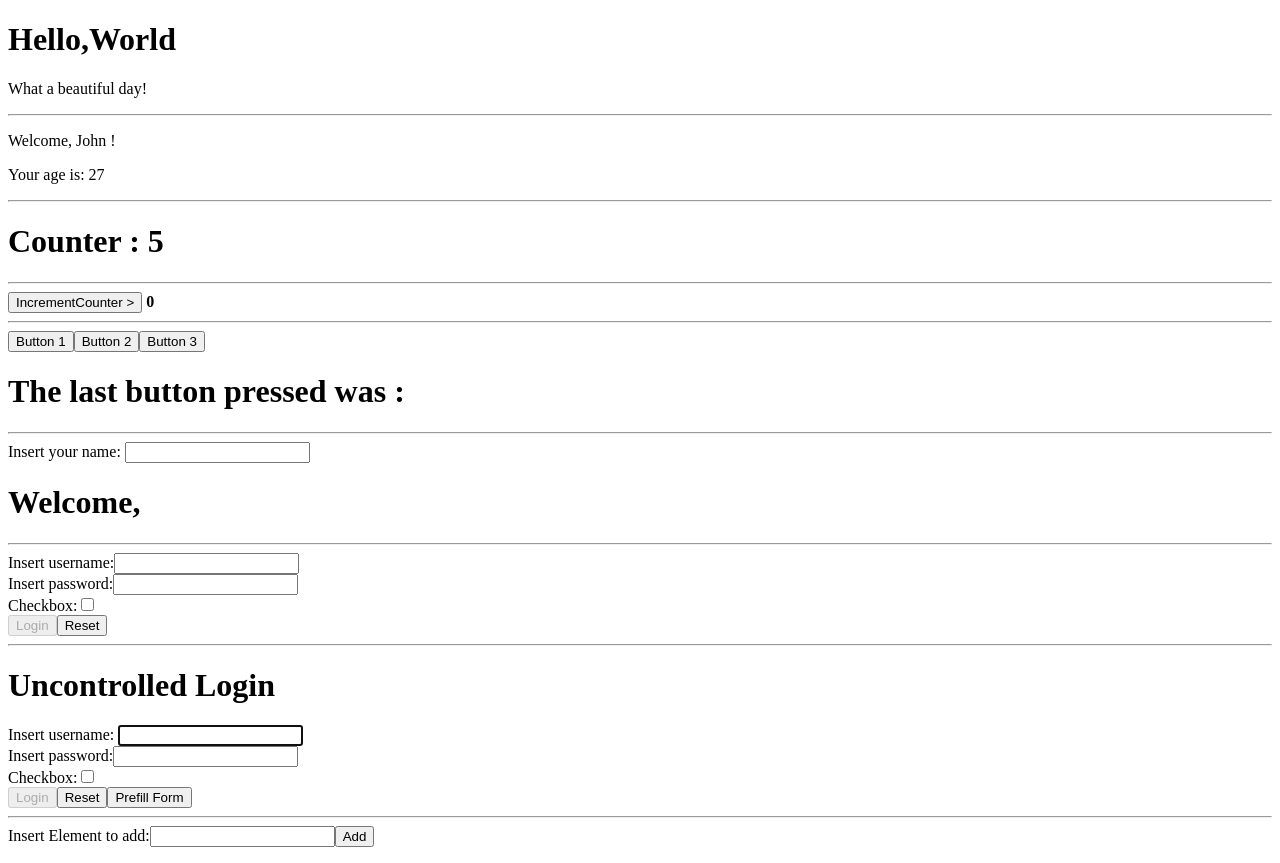
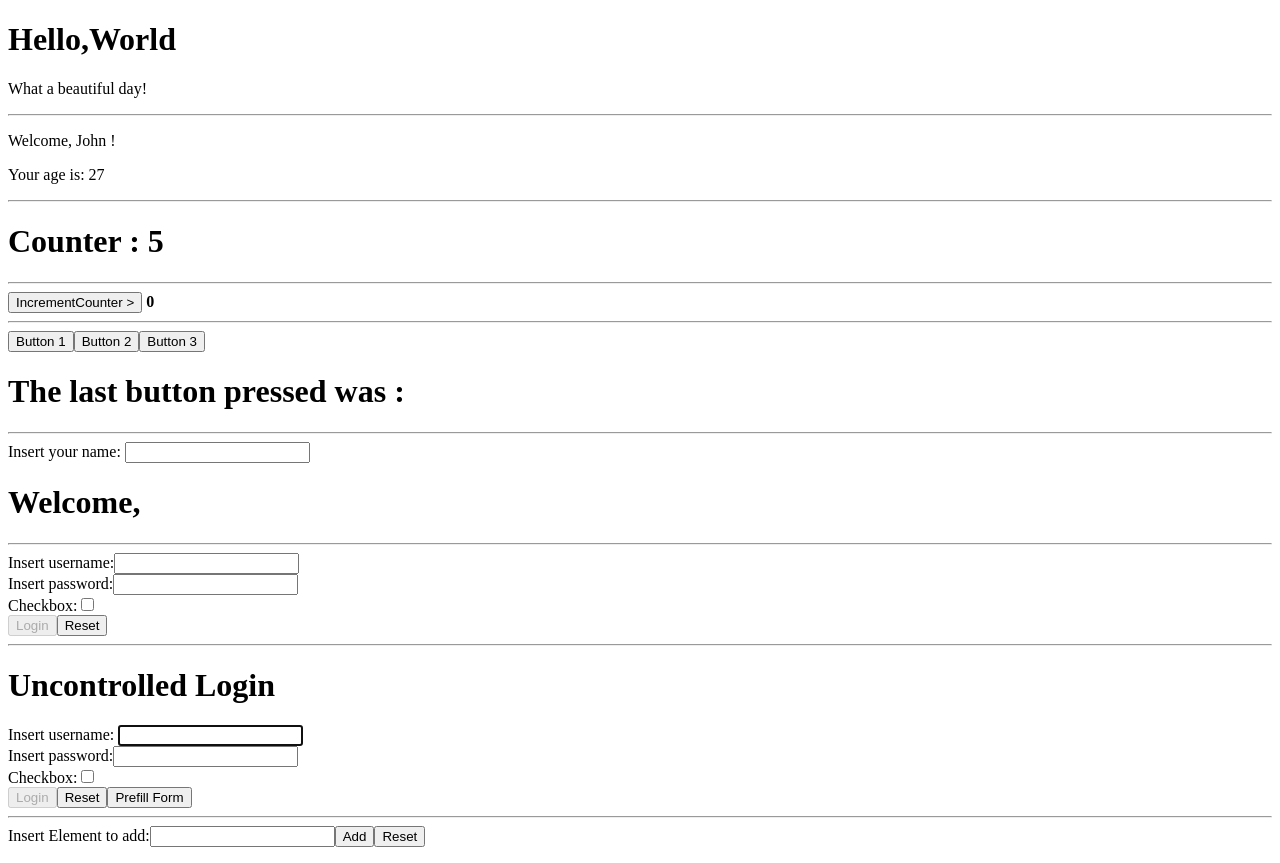
Before and after one commit to GiuseppeFilannino/React-exercises, a React (Create React App) app in the folder my-app/: page / in a window 1280 px wide. Built offline with nearby package versions, Linux system fonts and the light colour scheme.

Commit message:
lists-05

```diff
--- a/my-app/src/TodoList.js
+++ b/my-app/src/TodoList.js
@@ -30,15 +30,18 @@ export class TodoList extends React.Component {
         this.setState(() => {
             return {
                 items: [...this.state.items, newElement],
-                element:''
+                element: ''
             }
         })
+    }
 
 
-
-
-
-
+    handleResetArray = () => {
+        this.setState(() => {
+            return {
+                items: []
+            }
+        })
     }
 
     render() {
@@ -47,6 +50,7 @@ export class TodoList extends React.Component {
 
                 <label>Insert Element to add:</label><input value={this.state.element} onChange={this.handleGetElement}></input>
                 <button onClick={this.handleAddElement}>Add</button>
+                <button onClick={this.handleResetArray}>Reset</button>
                 <ul>
 
 
```
